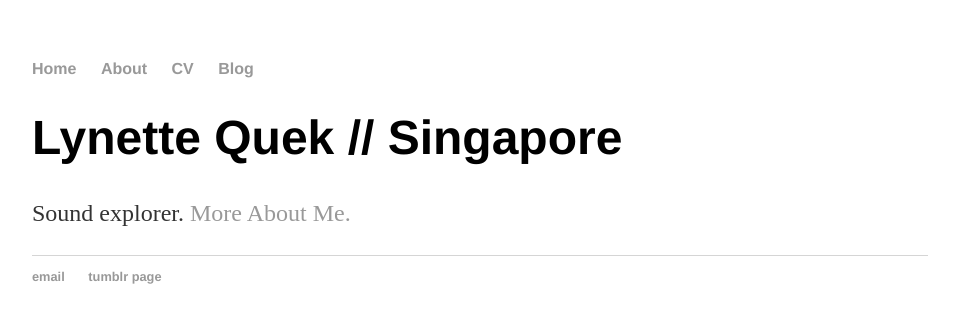
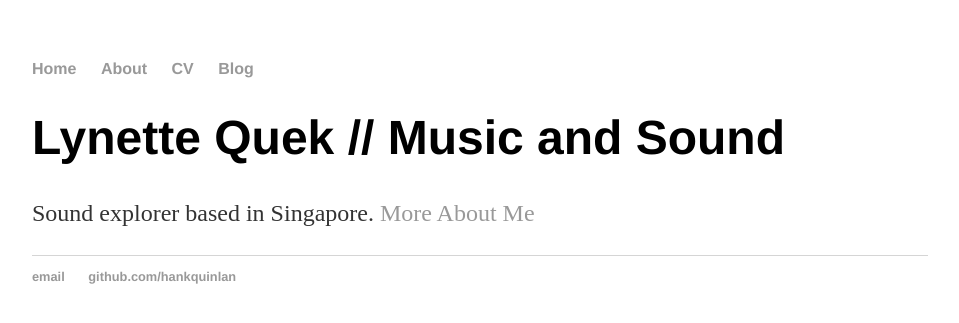
Before and after one commit to lynettequek/lynettequek.github.io, a Jekyll site: the page built from index.html, in a window 1280 px wide. Shown: the top 323 px of the page, without its empty margins (160-1119 px from the left). Built offline with Jekyll 4.4.1, drawn with Linux system fonts in a browser that asks for light colours.

Commit message:
Update index.html

```diff
--- a/index.html
+++ b/index.html
@@ -1,30 +1,8 @@
-<!DOCTYPE html>
-<html>
-	<head>
-		<title>Lynette Quek, Music and Sound</title>
-			<!-- link to main stylesheet -->
-		<link rel="stylesheet" type="text/css" href="/css/main.css">
-	</head>
-	<body>
-		<nav>
-    		<ul>
-        		<li><a href="/">Home</a></li>
-	        	<li><a href="/about">About</a></li>
-        		<li><a href="/cv">CV</a></li>
-        		<li><a href="/blog">Blog</a></li>
-    		</ul>
-		</nav>
-		<div class="container">
-    		<div class="blurb">
-        		<h1>Lynette Quek // Singapore</h1>
-				<p> Sound explorer. <a href="/about">More About Me.</a></p>
-    		</div><!-- /.blurb -->
-		</div><!-- /.container -->
-		<footer>
-    		<ul>
-        		<li><a href="mailto:lynettequek@hotmail.com">email</a></li>
-        		<li><a href="https://lynettequek.tumblr.com">tumblr page</a></li>
-			</ul>
-		</footer>
-	</body>
-</html>
+---
+layout: default
+title: Lynette Quek
+---
+<div class="blurb">
+	<h1>Lynette Quek // Music and Sound</h1>
+	<p>Sound explorer based in Singapore. <a href="/about">More About Me</a></p>
+</div><!-- /.blurb -->
```
